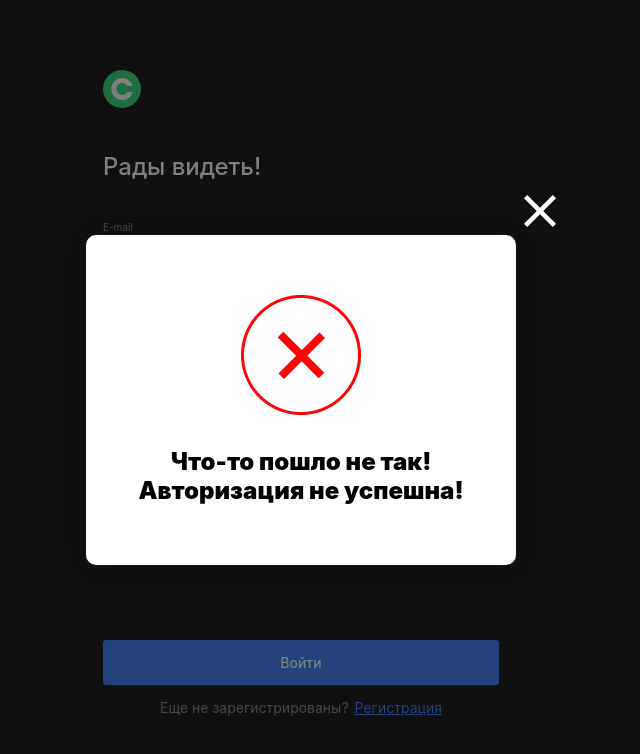
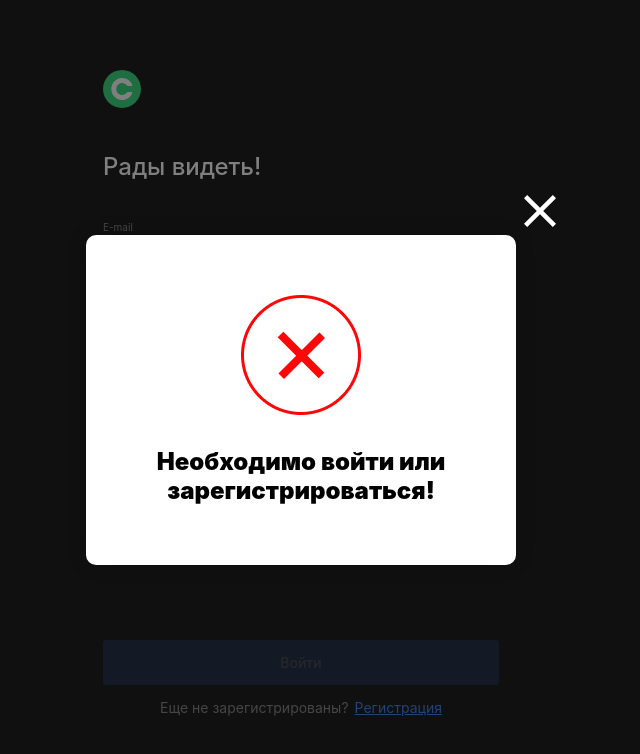
Before and after one commit to ChisvinAndrew1/movies-explorer-frontend, a React (Create React App) app: page /signin in a window 1280 px wide. Shown: the top 754 px of the page, without its empty margins (339-979 px from the left). Built offline with nearby package versions, Linux system fonts and the light colour scheme; no server answers.

Commit message:
feat/disign-button-signform//hotfix/auth//hotfix/message-info

```diff
--- a/src/components/App/App.js
+++ b/src/components/App/App.js
@@ -50,7 +50,7 @@ function App() {
         console.log(err);
         setIsTooltipPopupOpen(true);
         setInfoPopup({
-          message: "Что-то пошло не так! Авторизация не успешна!",
+          message: "Необходимо войти или зарегистрироваться!",
           img: info_err,
         });
       })
@@ -91,13 +91,12 @@ function App() {
   }
 
   function handleLogOut() {
-    auth.signout()
-    .then(() => {
+    auth.signout().then(() => {
       setCurrentUser({});
       localStorage.clear();
       setLoggedIn(false);
       history.push("/");
-    })
+    });
   }
 
   function handleRegistration(data) {
--- a/src/components/SignForm/SignForm.css
+++ b/src/components/SignForm/SignForm.css
@@ -85,6 +85,14 @@
     line-height: 17px;
     color: #fff;
     padding: 0;
+    transition: opacity .8s ease-out;
+    opacity: 1;
+}
+
+
+.sign__submit_is_disabled {
+    transition: opacity .8s ease-out;
+    opacity: .2;
 }
 
 .sign__text {
--- a/src/components/SignForm/SignForm.js
+++ b/src/components/SignForm/SignForm.js
@@ -19,7 +19,11 @@ function SignForm({
     >
       <h2 className="sign__title">{title}</h2>
       {children}
-      <button disabled={!isValid} className="sign__submit" type="submit">
+      <button
+        disabled={!isValid}
+        className={`sign__submit ${!isValid ? "sign__submit_is_disabled" : ""}`}
+        type="submit"
+      >
         {textSubmit}
       </button>
       {childrenSign}
--- a/src/utils/Auth.js
+++ b/src/utils/Auth.js
@@ -45,5 +45,5 @@ export const getContent = () => {
 export const signout = () => {
   return fetch(`${BASE_URL}/signout`, {
     credentials: "include",
-  }).then(this._handleResponse);
+  }).then(checkResponse);
 };
```
